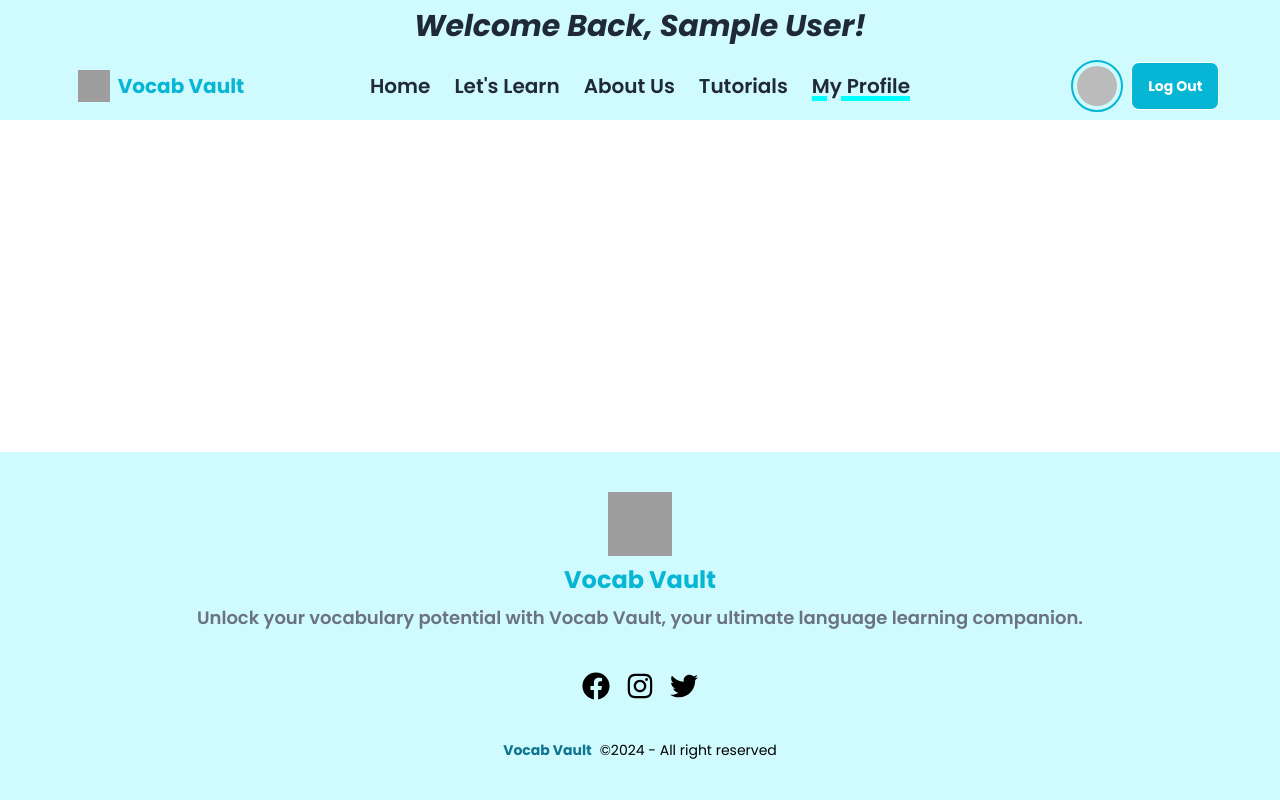
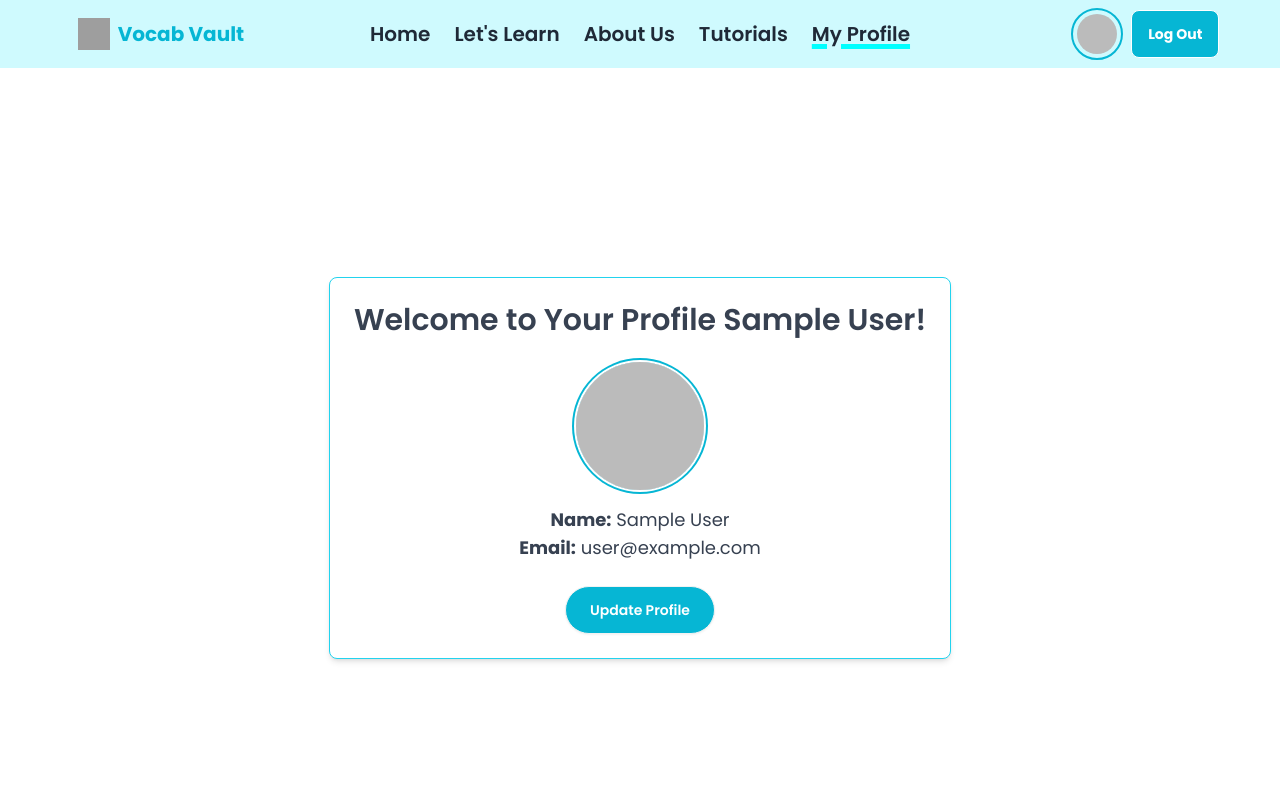
Before and after one commit to jubayerahmmad/Vocab-Vault, a React (Vite) app: page /my-profile in a window 1280 px wide. Shown: the top 800 px of the page. Built offline with nearby package versions, Linux system fonts and the light colour scheme; no server answers; sample sign-in values are in the browser's storage; grey boxes are pictures that could not be loaded.

Commit message:
update profile

```diff
--- a/src/components/Login.jsx
+++ b/src/components/Login.jsx
@@ -18,7 +18,6 @@ const Login = () => {
     e.preventDefault();
     const email = e.target.email.value;
     const password = e.target.password.value;
-    console.log(email, password);
 
     //login
     loginUser(email, password)
--- a/src/components/NavBar.jsx
+++ b/src/components/NavBar.jsx
@@ -1,4 +1,4 @@
-import { Link, NavLink } from "react-router-dom";
+import { Link, NavLink, useLocation } from "react-router-dom";
 import logo from "../assets/reading.png";
 import "../../src/navbar.css";
 import { useContext } from "react";
@@ -6,6 +6,8 @@ import { AuthContext } from "../providers/AuthProvider";
 import toast from "react-hot-toast";
 const NavBar = () => {
   const { user, logOutUser } = useContext(AuthContext);
+  const location = useLocation();
+  // console.log(location);
   // console.log(user);
 
   const handleLogout = () => {
@@ -44,7 +46,7 @@ const NavBar = () => {
 
   return (
     <div className="bg-cyan-100 sticky top-0 z-10">
-      {user && (
+      {user && location.pathname === "/" && (
         <h3 className="font-bold text-3xl text-center p-2 italic">
           Welcome Back, {user.displayName}!
         </h3>
@@ -106,7 +108,7 @@ const NavBar = () => {
                 <Link>
                   <button
                     onClick={handleLogout}
-                    className="btn btn-outline font-bold text-white bg-cyan-500 text-center btn-sm lg:btn-md"
+                    className="btn btn-outline font-bold text-white bg-cyan-500 text-center btn-sm lg:btn-md hover:bg-cyan-700 transition duration-300"
                   >
                     Log Out
                   </button>
@@ -115,7 +117,7 @@ const NavBar = () => {
             ) : (
               <>
                 <Link to="/login">
-                  <button className="btn btn-outline font-bold text-white bg-cyan-500 text-center btn-sm lg:btn-md">
+                  <button className="btn btn-outline font-bold text-white bg-cyan-500 text-center btn-sm lg:btn-md hover:bg-cyan-700 transition duration-300">
                     Login
                   </button>
                 </Link>
--- /dev/null
+++ b/src/components/UpdateProfile.jsx
@@ -0,0 +1,60 @@
+import { useContext } from "react";
+import { Helmet } from "react-helmet-async";
+import { AuthContext } from "../providers/AuthProvider";
+import toast from "react-hot-toast";
+import { useNavigate } from "react-router-dom";
+
+const UpdateProfile = () => {
+  const { updateUserProfile } = useContext(AuthContext);
+  const navigate = useNavigate();
+  const handleUpdateProfile = (e) => {
+    e.preventDefault();
+    const name = e.target.name.value;
+    const photo = e.target.photo.value;
+    const profileInfo = { displayName: name, photoURL: photo };
+    updateUserProfile(profileInfo)
+      .then(() => {
+        navigate("/my-profile");
+      })
+      .catch((error) => {
+        toast.error(error.code);
+      });
+  };
+
+  return (
+    <div>
+      <Helmet>
+        <title>Update Profile | Vocab Vault</title>
+      </Helmet>
+      <div className="card rounded-md bg-base-100 shadow-2xl w-full max-w-lg mx-auto">
+        <form className="card-body" onSubmit={handleUpdateProfile}>
+          <div className="form-control">
+            <label className="label">
+              <span className="label-text font-semibold">Name</span>
+            </label>
+            <input
+              type="text"
+              placeholder="Name"
+              name="name"
+              className="input input-bordered rounded-md  bg-transparent"
+            />
+          </div>
+          <div className="form-control">
+            <label className="label">
+              <span className="label-text font-semibold">Photo URL</span>
+            </label>
+            <input
+              type="text"
+              placeholder="Photo URL"
+              name="photo"
+              className="input input-bordered rounded-md  bg-transparent"
+            />
+          </div>
+          <button className="btn bg-cyan-500">Update</button>
+        </form>
+      </div>
+    </div>
+  );
+};
+
+export default UpdateProfile;
--- a/src/components/ViewLesson.jsx
+++ b/src/components/ViewLesson.jsx
@@ -1,12 +1,14 @@
-import { useEffect, useState } from "react";
+import { useContext, useEffect, useState } from "react";
 import { Link, useLoaderData, useParams } from "react-router-dom";
 import WordsCard from "./WordsCard";
+import { AuthContext } from "../providers/AuthProvider";
 
 const ViewLesson = () => {
   const [lesson, setLesson] = useState([]);
   const lessons = useLoaderData();
   const { lesson_no } = useParams();
   const lessonNumber = parseInt(lesson_no);
+  const { user } = useContext(AuthContext);
 
   useEffect(() => {
     const mappedLesson = lessons.map((lesson) => {
@@ -22,7 +24,7 @@ const ViewLesson = () => {
   return (
     <div>
       <h1 className="text-3xl font-bold text-center my-4 underline decoration-cyan-400 underline-offset-2 animate__animated animate__fadeInDown">
-        Lesson No - {lessonNumber}
+        Welcome {user?.displayName} to Lesson No - {lessonNumber}
       </h1>
       <div className="grid grid-cols-1 md:grid-cols-2 lg:grid-cols-3 gap-4 my-12">
         {lesson?.map((words) => (
--- a/src/pages/MyProfile.jsx
+++ b/src/pages/MyProfile.jsx
@@ -1,12 +1,53 @@
-import React from "react";
+import React, { useContext } from "react";
 import { Helmet } from "react-helmet-async";
+import { Link } from "react-router-dom";
+import { AuthContext } from "../providers/AuthProvider";
 
 const MyProfile = () => {
+  const { user } = useContext(AuthContext);
+  console.log(user);
+  // console.log(user);
+  const { displayName, email, photoURL } = user;
   return (
     <div>
       <Helmet>
         <title>Tutorials | Vocab Vault</title>
       </Helmet>
+      <div className="min-h-screen flex justify-center items-center">
+        <div className="max-w-4xl  my-4 border border-cyan-400 mx-auto p-6 bg-white shadow-md rounded-lg">
+          <h1 className="text-3xl font-semibold text-center text-gray-700 mb-6">
+            Welcome to Your Profile {displayName}!
+          </h1>
+
+          <div className="space-y-4 text-center  mx-auto">
+            <div className="flex justify-center">
+              <img
+                src={photoURL}
+                alt="User Profile"
+                className="w-32 h-32 ring-offset-2 ring-cyan-500 ring-2 rounded-full object-cover"
+              />
+            </div>
+
+            <div>
+              <p className="text-lg text-gray-700">
+                <strong>Name:</strong> {displayName}
+              </p>
+              <p className="text-lg text-gray-700">
+                <strong>Email:</strong> {email}
+              </p>
+            </div>
+          </div>
+
+          <div className="mt-6 text-center">
+            <Link
+              to="/update-profile"
+              className="px-6 py-2 btn bg-cyan-500 text-white rounded-full hover:bg-cyan-700 transition duration-300"
+            >
+              Update Profile
+            </Link>
+          </div>
+        </div>
+      </div>
     </div>
   );
 };
--- a/src/routes/router.jsx
+++ b/src/routes/router.jsx
@@ -11,6 +11,7 @@ import Register from "../components/Register";
 import MyProfile from "../pages/MyProfile";
 import PrivateRoute from "./PrivateRoute";
 import ForgotPassword from "../components/ForgotPassword";
+import UpdateProfile from "../components/UpdateProfile";
 
 const router = createBrowserRouter([
   {
@@ -69,6 +70,10 @@ const router = createBrowserRouter([
     path: "/forgot-password",
     element: <ForgotPassword></ForgotPassword>,
   },
+  {
+    path: "/update-profile",
+    element: <UpdateProfile></UpdateProfile>,
+  },
 
   {
     path: "*",
```
